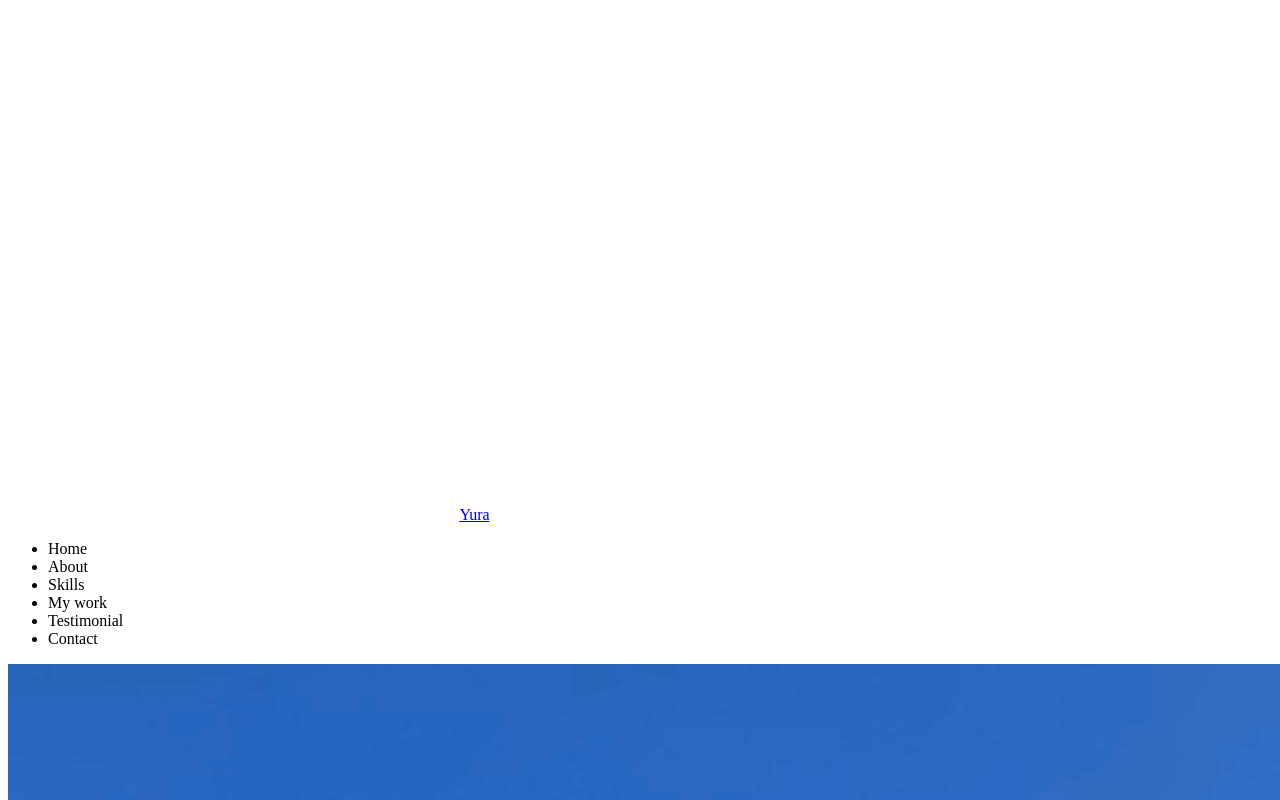
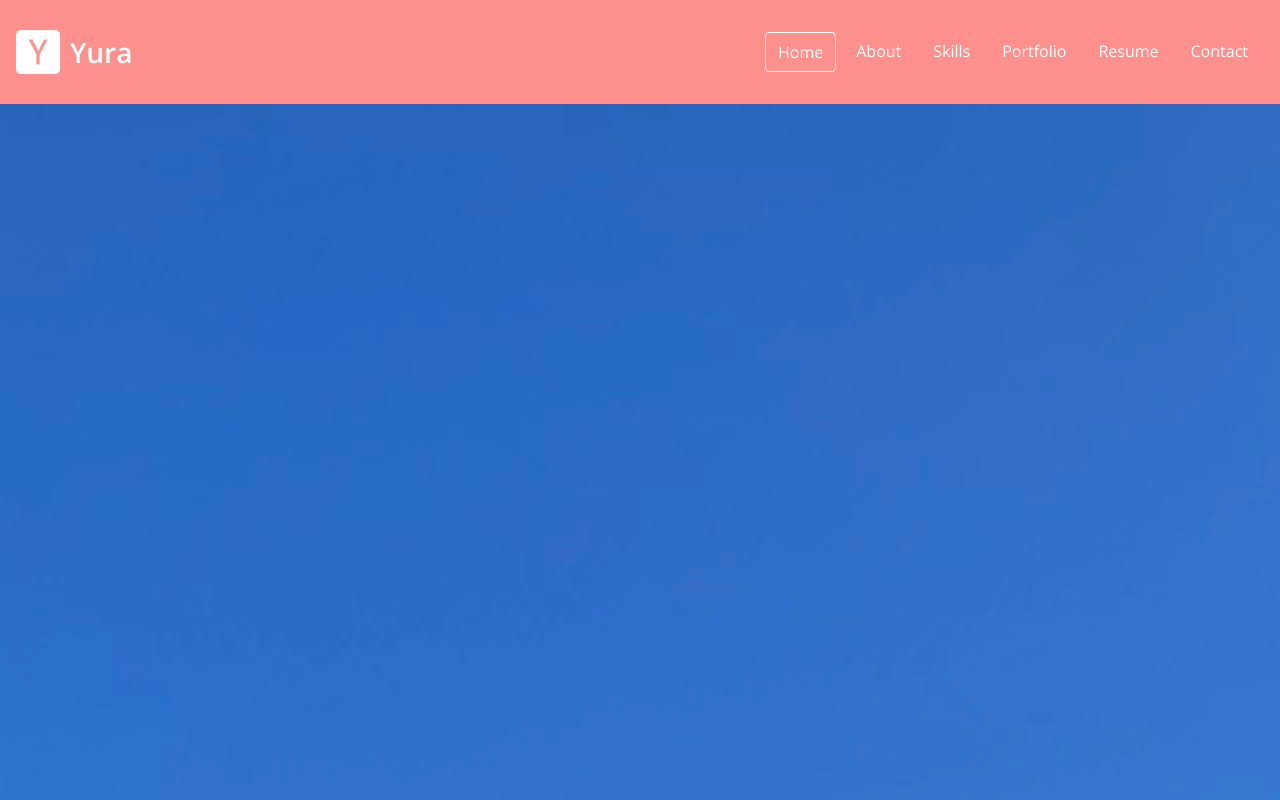
Before and after one commit to cogcod/Portfolio, a plain HTML site: page index.html in a window 1280 px wide. Shown: the top 800 px of the page. Drawn offline with nearby package versions, Linux system fonts and the light colour scheme.

Commit message:
CSS:Navbar

```diff
--- a/index.html
+++ b/index.html
@@ -17,16 +17,18 @@
     <!-- Navbar -->
     <nav id="navbar">
         <div class="navbar__logo">
-            <img src="images/logo.png" alt="#">
-            <a href="#">Yura</a>
+            <a href="#">
+               <img src="images/logo.png" alt="#">
+               <p>Yura</p>
+            </a>
         </div>
         <ul class="navbar__menu">
             <!-- 누르면 스크롤링 될것이기 때문에 a태그를 사용하지 않음 -->
-            <li class="navbar__menu__item">Home</li>
+            <li class="navbar__menu__item active">Home</li>
             <li class="navbar__menu__item">About</li>
             <li class="navbar__menu__item">Skills</li>
-            <li class="navbar__menu__item">My work</li>
-            <li class="navbar__menu__item">Testimonial</li>
+            <li class="navbar__menu__item">Portfolio</li>
+            <li class="navbar__menu__item">Resume</li>
             <li class="navbar__menu__item">Contact</li>
         </ul>
     </nav>
@@ -157,7 +159,7 @@
         </div>
     </section>
 
-    <!-- Work -->
+    <!-- Portfolio -->
     <section id="portfolio">
         <h1>Portfolio</h1>
         <!-- 상단 카테고리 -->
@@ -230,34 +232,6 @@
         </div>
     </section>
 
-    <!-- Textimonials -->
-    <section id="testimonials">
-        <h1>Testimonials</h1>
-        <h3>See what they say about me</h3>
-        <div class="testimonials">
-            <div class="testimonial">
-                <img src="images/profile.jpeg" alt="People" class="testimonial__avatar">
-                <div class="testimonial__speech-bubble">
-                    <p>
-                        Lorem, ipsum dolor sit amet consectetur adipisicing elit. Fuga dolor in veritatis doloremque!<br/>
-                        Fuga dolor in veritatis doloremque! At sit veritatis sapiente, facere adipisci fugiat et eius ut magni.
-                    </p>
-                    <p class="name"><a href="">Yura / Friend</a></p>
-                </div>
-            </div>
-            <div class="testimonial">
-                <img src="images/profile.jpeg" alt="People" class="testimonial__avatar">
-                <div class="testimonial__speech-bubble">
-                    <p>
-                        Lorem, ipsum dolor sit amet consectetur adipisicing elit. Fuga dolor in veritatis doloremque!<br/>
-                        Fuga dolor in veritatis doloremque! At sit veritatis sapiente, facere adipisci fugiat et eius ut magni.
-                    </p>
-                    <p class="name"><a href="">Sanhyun / Teacher</a></p>
-                </div>
-            </div>
-        </div>
-    </section>
-
     <!-- Resume -->
     <section id="resume">
         <h1>"함께 성장하고 싶은 웹퍼블리셔"</h1>
--- a/style.css
+++ b/style.css
@@ -26,11 +26,28 @@
     --weight-regular: 400;
 
     /* Size */
+    --size-border-radius: 4px;
 }
 
 /* Universal tags */
 *{
     box-sizing: border-box;
+}
+
+body{
+    font-family: 'Open Sans', sans-serif;
+    margin: 0;
+    cursor: default; /*텍스트에 마우스가 올라가도 입력커서가 아닌 기본화살표가 나오도록*/
+}
+
+a{
+    text-decoration: none;
+    color: var(--color-white);
+}
+
+ul{
+    list-style: none;
+    padding-left: 0;
 }
 
 /* Typography : heading text*/
@@ -54,3 +71,49 @@ h3{
     color: var(--color-black);
     margin: 4px 0;
 }
+
+
+/* -----Navbar----- */
+#navbar{
+    display: flex;
+    justify-content: space-between;
+    padding: 16px;
+    background-color: var(--color-pink);
+    align-items: center; /*아이템 세로정렬*/
+    color: var(--color-white);
+}
+
+.navbar__menu{
+    display: flex;
+}
+
+.navbar__logo{
+    font-size: var(--font-medium);
+    font-weight: var(--weight-semi-bold);
+}
+
+.navbar__logo a{
+    display: flex;
+    width: 130px;
+    height: 50px;
+}
+
+.navbar__logo p{
+    margin: 0 10px;
+    line-height: 50px;
+}
+
+.navbar__menu__item{
+    padding: 8px 12px;
+    margin: 0 4px;
+    cursor: pointer;
+    border-radius: var(--size-border-radius);
+}
+
+.navbar__menu__item.active{
+    border: 1px solid #fff;
+}
+
+.navbar__menu__item:hover{
+    background-color: rgb(222, 121, 138);
+}
```
